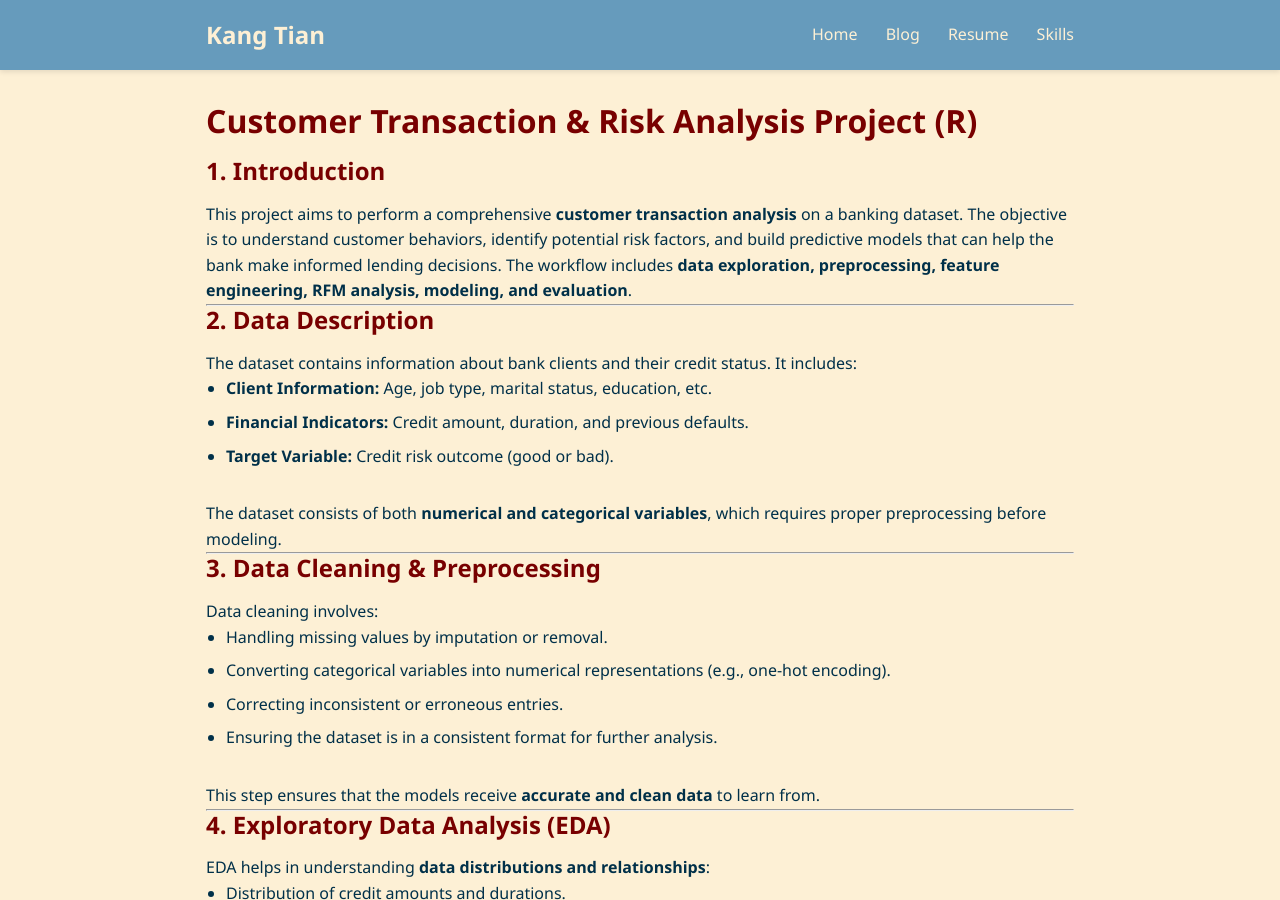
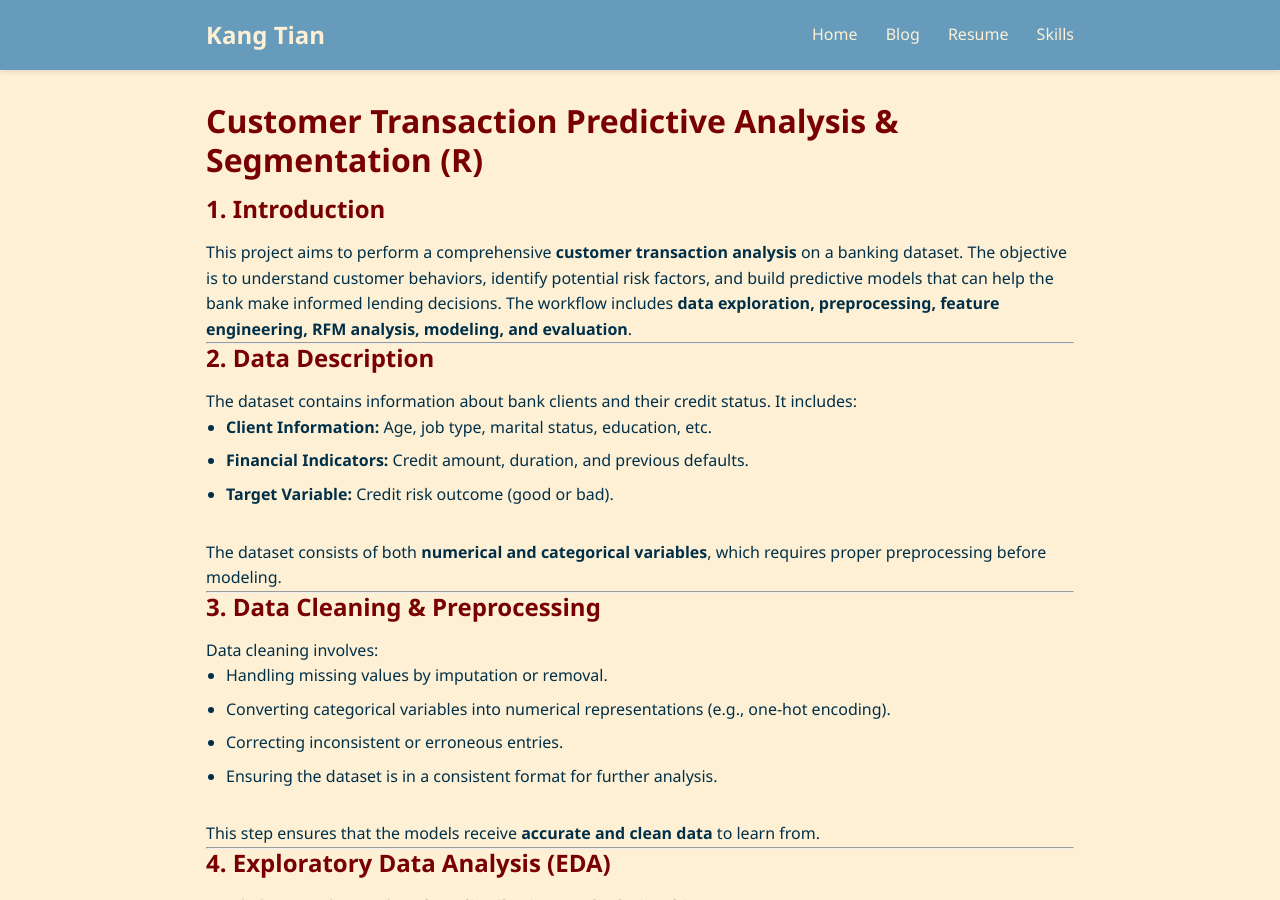
Before and after one commit to kang-tian/kang-tian.github.io, a Jekyll site: the page built from projects/Customer_Transaction_Risk_Analysis_R/index.md, in a window 1280 px wide and 900 px high. Built offline with Jekyll 4.4.1, drawn with Linux system fonts in a browser that asks for light colours; our own code applies the rules of GitHub Pages for plain Markdown files.

Commit message:
Update index.md

```diff
--- a/projects/Customer_Transaction_Risk_Analysis_R/index.md
+++ b/projects/Customer_Transaction_Risk_Analysis_R/index.md
@@ -1,4 +1,4 @@
-# Customer Transaction & Risk Analysis Project (R)
+# Customer Transaction Predictive Analysis & Segmentation (R)
 
 ## 1. Introduction
 This project aims to perform a comprehensive **customer transaction analysis** on a banking dataset. The objective is to understand customer behaviors, identify potential risk factors, and build predictive models that can help the bank make informed lending decisions. The workflow includes **data exploration, preprocessing, feature engineering, RFM analysis, modeling, and evaluation**.
```
